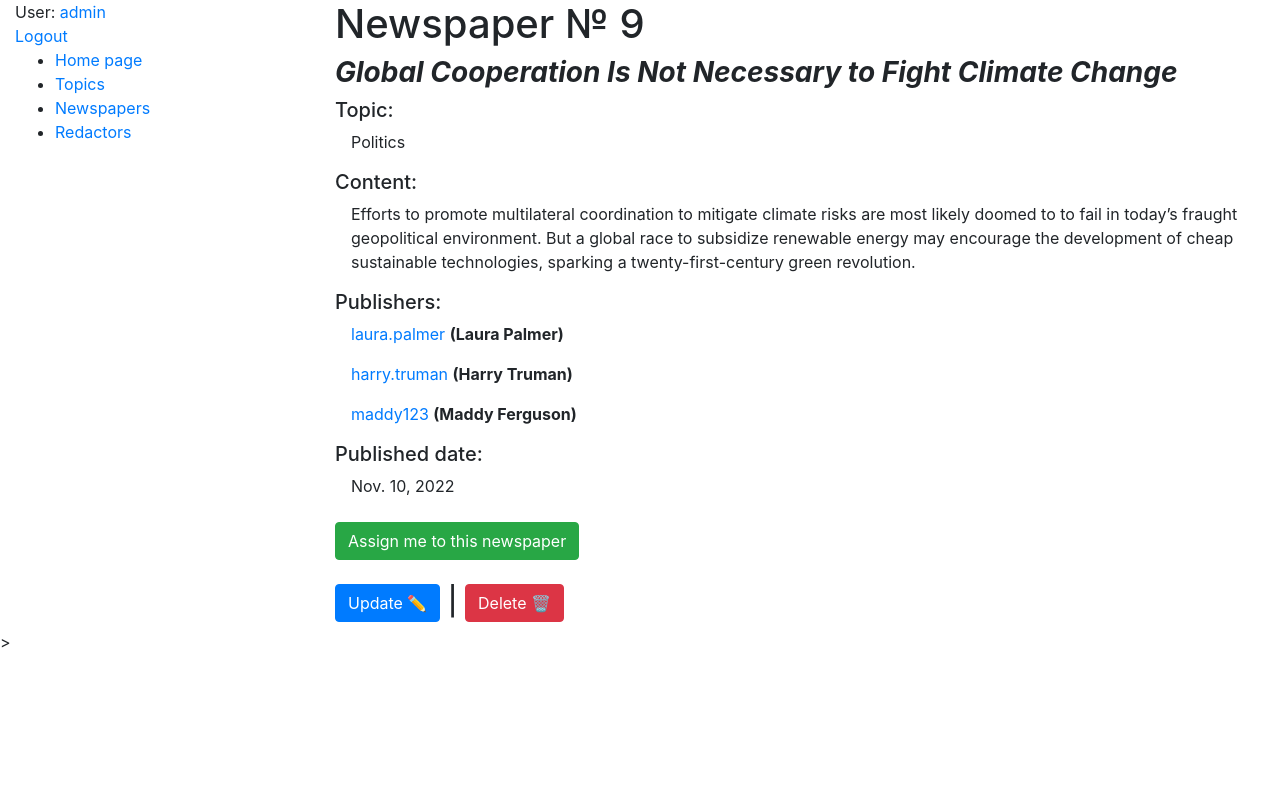
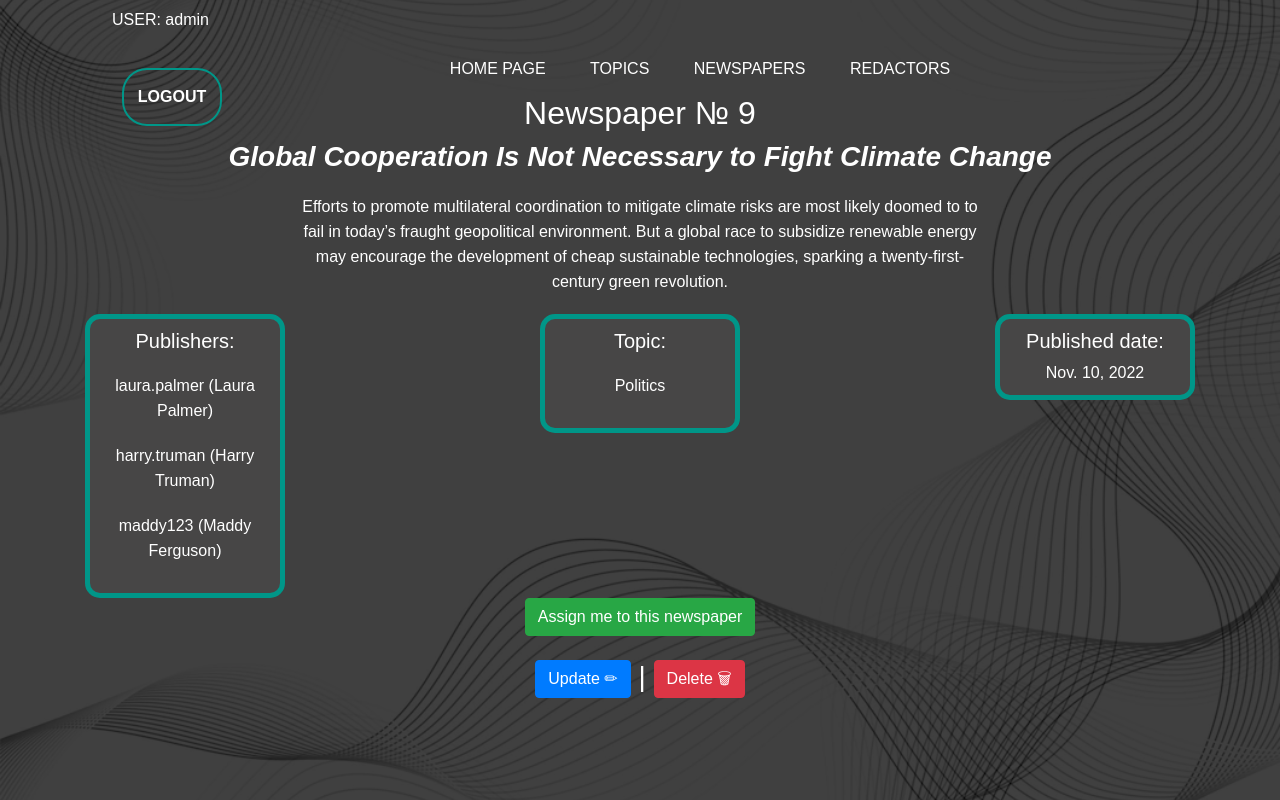
Before and after one commit to matechris/newspaper-agency-project, a Django app: page /newspapers/9/ in a window 1280 px wide. Run offline with Django 4.2, Linux system fonts and the light colour scheme; a user stored in the database is signed in; data comes from the database, SQL or seed files in the repository; both versions use the stored data as it was after the commit.

Commit message:
Add styles.css and favicon

```diff
--- a/bureau/views.py
+++ b/bureau/views.py
@@ -31,7 +31,7 @@ def index(request) -> HttpResponse:
 
 class NewspaperListView(LoginRequiredMixin, generic.ListView):
     model = Newspaper
-    paginate_by = 10
+    paginate_by = 5
     queryset = Newspaper.objects.order_by("-published_date")
 
     def get_context_data(self, *, object_list=None, **kwargs):
@@ -54,7 +54,7 @@ class NewspaperListView(LoginRequiredMixin, generic.ListView):
 
 class TopicListView(LoginRequiredMixin, generic.ListView):
     model = Topic
-    paginate_by = 10
+    paginate_by = 5
     queryset = Topic.objects.all()
 
     def get_context_data(self, *, object_list=None, **kwargs):
@@ -77,7 +77,7 @@ class TopicListView(LoginRequiredMixin, generic.ListView):
 
 class RedactorListView(LoginRequiredMixin, generic.ListView):
     model = Redactor
-    paginate_by = 10
+    paginate_by = 5
     queryset = Redactor.objects.all()
 
     def get_context_data(self, *, object_list=None, **kwargs):
--- a/static/css/styles.css
+++ b/static/css/styles.css
@@ -0,0 +1,203 @@
+* {
+    margin: 0;
+    padding: 0;
+    font-family: sans-serif;
+}
+
+body {
+  background: linear-gradient(rgba(0, 0, 0, 0.75), rgba(0, 0, 0, 0.75)), url(./../images/background.png) no-repeat center center fixed;
+  -webkit-background-size: cover;
+  -moz-background-size: cover;
+  -o-background-size: cover;
+  background-size: cover;
+}
+
+.table {
+    width: 1500px;
+    margin: auto;
+}
+
+.navbar {
+    width: 85%;
+    margin: auto;
+    display: flex;
+    align-items: center;
+    justify-content: space-between;
+}
+
+.navbar ul li {
+    list-style: none;
+    display: inline-block;
+    margin: 0 20px;
+    position: relative;
+}
+
+.navbar ul li a {
+    text-decoration: none;
+    color: #fff;
+    text-transform: uppercase;
+}
+
+a {
+    color: white;
+}
+
+.navbar ul li::after {
+    content: "";
+    height: 3px;
+    width: 0;
+    background: #009688;
+    position: absolute;
+    left: 0;
+    bottom: -10px;
+    transition: 0.5s;
+}
+
+.navbar ul li:hover::after {
+    width: 100%;
+}
+
+.content {
+    width: 100%;
+    position: absolute;
+    top: 50%;
+    transform: translateY(-50%);
+    text-align: center;
+    color: #fff;
+}
+
+.list-content {
+    color: #fff;
+}
+
+.table {
+    color: #fff;
+}
+
+.content h1 {
+    font-size: 70px;
+    margin-top: 80px;
+}
+
+.content p {
+    margin: 20px auto;
+    font-weight: 100;
+    line-height: 25px;
+}
+
+button {
+    width: 100px;
+    padding: 15px 0;
+    text-align: center;
+    margin: 20px 10px;
+    border-radius: 25px;
+    font-weight: bold;
+    border: 2px solid #009688;
+    background: transparent;
+    cursor: pointer;
+    position: relative;
+    overflow: hidden;
+    z-index: 1;
+}
+
+span {
+    background: #009688;
+    height: 100%;
+    width: 0;
+    border-radius: 25px;
+    position: absolute;
+    left: 0;
+    bottom: 0;
+    z-index: -1;
+    transition: 0.5s;
+}
+
+button:hover span {
+    width: 100%;
+}
+
+button:hover {
+    border: None;
+}
+
+div .container {
+    display: flex;
+    justify-content: space-between;
+}
+
+div .left {
+    width: 200px;
+    height: 100%;
+    background-color: #474646;
+    border-radius: 15px;
+    padding: 10px;
+    border: #009688 solid 5px;
+}
+
+div .center {
+    width: 200px;
+    height: 100%;
+    background-color: #474646;
+    border-radius: 15px;
+    padding: 10px;
+    border: #009688 solid 5px;
+}
+
+div .right {
+    width: 200px;
+    height: 100%;
+    background-color: #474646;
+    border-radius: 15px;
+    padding: 10px;
+    border: #009688 solid 5px;
+}
+
+.form-change {
+    margin: auto;
+    width: 50%;
+    border: 3px solid #009688;
+    border-radius: 10px;
+    padding: 10px;
+}
+
+.detail-content {
+    width: 700px;
+    margin: auto;
+}
+
+.page-link {
+    height: 38px;
+    width: 100px;
+    border-radius: 2px;
+    color: black;
+}
+
+.redactor-detail {
+    margin: auto;
+    width: 800px;
+    height: 100%;
+    background-color: #474646;
+    border-radius: 15px;
+    padding: 10px;
+    border: #009688 solid 5px;
+}
+
+.content-list {
+    margin: auto;
+    width: 400px;
+    height: 100%;
+    background-color: #474646;
+    border-radius: 15px;
+    padding: 10px;
+    border: #009688 solid 5px;
+}
+
+.topic-detail {
+    margin: auto;
+    width: 800px;
+    height: 100%;
+    background-color: #474646;
+    border-radius: 15px;
+    padding: 10px;
+    border: #009688 solid 5px;
+}
--- a/templates/base.html
+++ b/templates/base.html
@@ -10,25 +10,24 @@
 
   {% load static %}
   <link rel="stylesheet" href="{% static 'css/styles.css' %}">
+  <link rel="icon" href="{% static 'images/logo.png' %}">
 </head>
 
 <body>
-  <div class="container-fluid">
-    <div class="row">
-      <div class="col-sm-3">
+  <div class="banner">
+    <div class="navbar">
       {% block sidebar %}
           {% include "includes/sidebar.html" %}
       {% endblock %}
     </div>
+  </div>
 
-      <div class="col-sm-9">
+      <div class="content">
         {% block content %}{% endblock %}
 
         {% block pagination %}
           {% include "includes/pagination.html" %}
         {% endblock %}
       </div>
-    </div>
-  </div>
 </body>
-</html>>
+</html>
--- a/templates/bureau/newspaper_detail.html
+++ b/templates/bureau/newspaper_detail.html
@@ -1,20 +1,16 @@
 {% extends "base.html" %}
 
 {% block content %}
-  <h1>Newspaper № {{ newspaper.id }}</h1>
+  <h2>Newspaper № {{ newspaper.id }}</h2>
   <h3><strong><i>{{ newspaper.title }}</i></strong><br></h3>
-  <h5>Topic:</h5>
-  <div class="ml-3">
-    <p>{{ newspaper.topic }}</p>
-  </div>
 
-  <h5>Content:</h5>
-  <div class="ml-3">
+  <div class="detail-content">
     <p>{{ newspaper.content }}</p>
   </div>
 
+  <div class="container">
+    <div class="left">
       <h5>Publishers:</h5>
-  <div class="ml-3">
         {% for redactor in newspaper.publishers.all %}
           <p>
             <a href="{% url 'bureau:redactor-detail' pk=redactor.id %}">
@@ -24,12 +20,18 @@
           </p>
         {% endfor %}
     </div>
-
+    <div class="center">
+      <h5>Topic:</h5>
+      <div>
+        <p><a href="{% url 'bureau:topic-detail' pk=newspaper.topic.id %}">{{ newspaper.topic }}</a></p>
+      </div>
+    </div>
+    <div class="right">
       <h5>Published date:</h5>
-  <div class="ml-3">
         {{ newspaper.published_date }}
     </div>
-  <br>
+  </div>
+
   <div>
     {% if user not in newspaper.publishers.all %}
       <a class="btn btn-success"
--- a/templates/bureau/newspaper_form.html
+++ b/templates/bureau/newspaper_form.html
@@ -1,10 +1,14 @@
 {% extends "base.html" %}
 {% load crispy_forms_filters %}
 
+{% block sidebar %}
+{% endblock %}
+
 {% block content %}
+  <br>
   <h1>{{ object|yesno:"Update, Create" }} a newspaper</h1>
 
-  <form action="" method="post" novalidate>
+  <form action="" method="post" novalidate class="form-change">
     {% csrf_token %}
     {{ form|crispy }}
 
--- a/templates/bureau/redactor_form.html
+++ b/templates/bureau/redactor_form.html
@@ -1,10 +1,13 @@
 {% extends "base.html" %}
 {% load crispy_forms_filters %}
+
+{% block sidebar %}
+{% endblock %}
 
 {% block content %}
   <h1>{{ object|yesno:"Update, Create" }} a redactor</h1>
 
-  <form action="" method="post" novalidate>
+  <form action="" method="post" novalidate class="form-change">
     {% csrf_token %}
     {{ form|crispy }}
 
--- a/templates/bureau/topic_detail.html
+++ b/templates/bureau/topic_detail.html
@@ -3,6 +3,7 @@
 {% block content %}
   <h1>Topic: {{ topic.name }}</h1>
 
+  <div class="topic-detail">
     <h3>Newspapers:</h3>
     <div class="ml-3">
       {% for newspaper in topic.newspapers.all %}
@@ -14,7 +15,9 @@
       {% empty %}
         <p>No newspapers!</p>
       {% endfor %}
-  </div>  <br>
+    </div>
+  </div>
+  <br>
   <h3><a class="btn btn-primary" href="{% url 'bureau:topic-update' pk=topic.id %}">Update ✏</a> |
   <a class="btn btn-danger" href="{% url 'bureau:topic-delete' pk=topic.id %}">Delete 🗑</a></h3>
 {% endblock %}
--- a/templates/bureau/topic_form.html
+++ b/templates/bureau/topic_form.html
@@ -1,10 +1,13 @@
 {% extends "base.html" %}
 {% load crispy_forms_filters %}
+
+{% block sidebar %}
+{% endblock %}
 
 {% block content %}
   <h1>{{ object|yesno:"Update, Create" }} a topic</h1>
 
-  <form action="" method="post" novalidate>
+  <form action="" method="post" novalidate class="form-change">
     {% csrf_token %}
     {{ form|crispy }}
 
--- a/templates/includes/search.html
+++ b/templates/includes/search.html
@@ -1,6 +1,6 @@
 {% load crispy_forms_filters %}
 
-<form action="" method="get" class="form-inline">
+<form action="" method="get" class="form-inline navigation">
     {{ search_form|crispy }}
     <input type="submit" value="Search" class="btn btn-secondary">
 </form>
--- a/templates/includes/sidebar.html
+++ b/templates/includes/sidebar.html
@@ -1,10 +1,17 @@
-{% if user.is_authenticated %}
-  User: <a href="{% url 'bureau:redactor-detail' pk=user.id %}">{{ user.username }}</a><br>
-  <a href="{% url 'logout' %}">Logout</a>
-{% else %}
-  <a href="{% url 'login' %}">Login</a>
-{% endif %}
-<br>
+<div>
+
+  {% if user.is_authenticated %}
+    <p style="color: #fff">USER: <a href="{% url 'bureau:redactor-detail' pk=user.id %}">{{ user.username }}</a></p>
+    <button type="button"><span></span>
+      <a href="{% url 'logout' %}">LOGOUT</a>
+    </button>
+  {% else %}
+    <button type="button">
+      <span></span>
+      <a href="{% url 'login' %}">LOGIN</a>
+    </button>
+  {% endif %}
+</div>
 
 <ul class="sidebar-nav">
   <li><a href="{% url 'bureau:index' %}">Home page</a></li>
@@ -12,3 +19,5 @@
   <li><a href="{% url 'bureau:newspaper-list' %}">Newspapers</a></li>
   <li><a href="{% url 'bureau:redactor-list' %}">Redactors</a></li>
 </ul>
+
+<br>
--- a/templates/registration/logged_out.html
+++ b/templates/registration/logged_out.html
@@ -1,7 +1,6 @@
 {% extends "base.html" %}
 
 {% block content %}
-  <p style="color: lightcoral">Logged out!</p>
-
-  <a href="{% url 'login' %}">Click here to login again</a>
+  <h2 style="color: lightcoral">Logged out! <br>
+  <a href="{% url 'login' %}">Click here to login again</a></h2>
 {% endblock %}
```
Also changed, not shown: templates/bureau/index.html (+8 -6 lines), templates/bureau/newspaper_list.html (+6 -4 lines), templates/bureau/redactor_detail.html (+6 -3 lines), templates/bureau/redactor_list.html (+8 -7 lines), templates/bureau/topic_list.html (+6 -3 lines), db.sqlite3, static/images/background.png (added), static/images/logo.png (added). Lines whose indentation alone changed are shown as unchanged.
